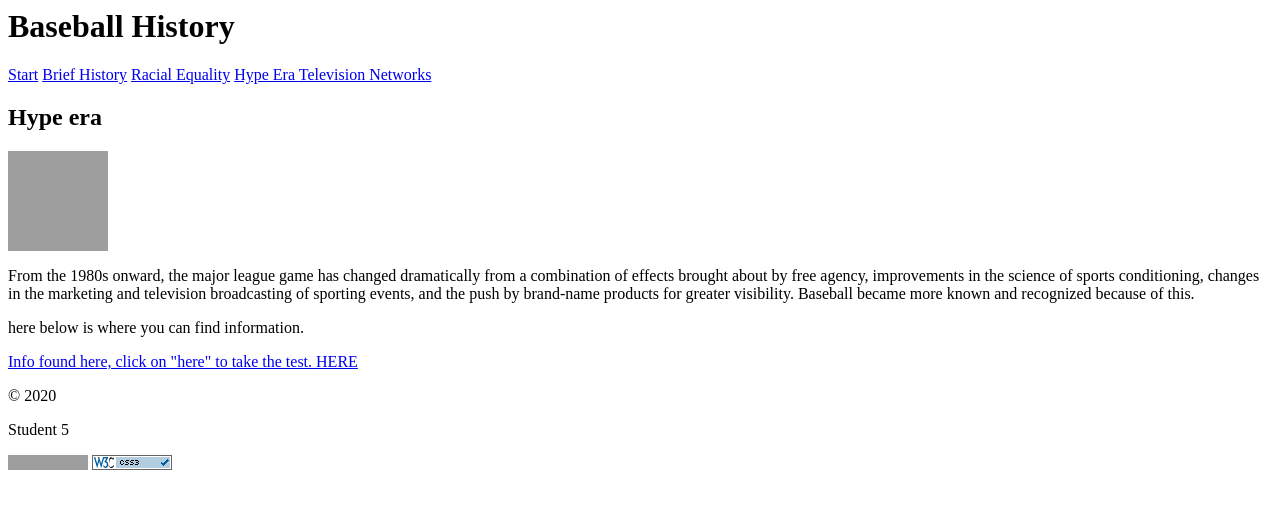
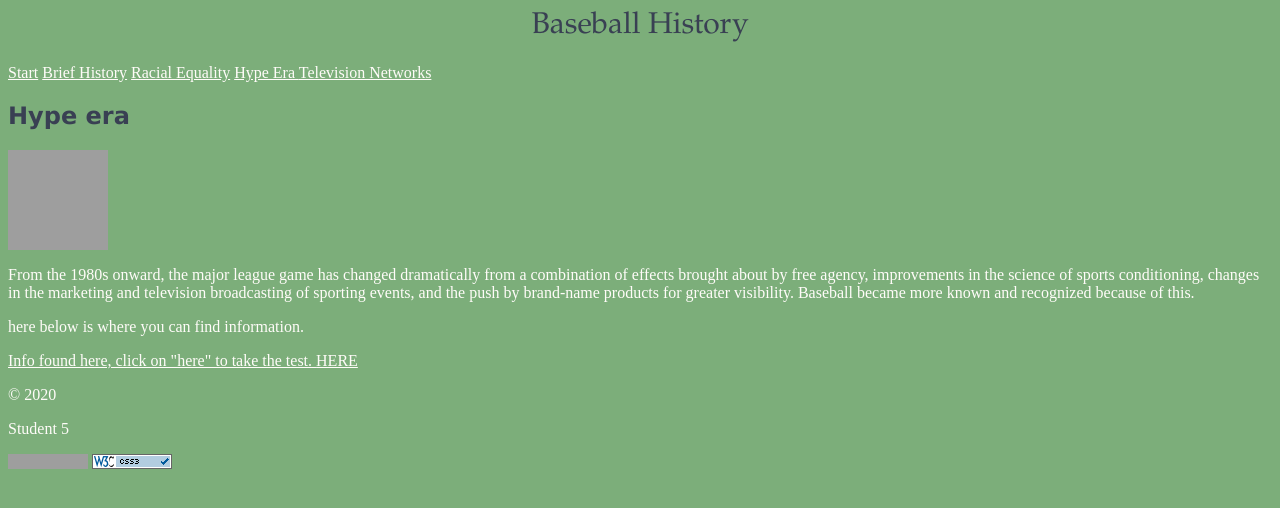
Before and after one commit to 2020spring4/2020spring4.github.io, a plain HTML site: page virtualtourhypeera.html in a window 1280 px wide. Drawn offline with Linux system fonts and the light colour scheme; grey boxes are pictures that could not be loaded.

Commit message:
Update virtualtourhypeera.html

```diff
--- a/virtualtourhypeera.html
+++ b/virtualtourhypeera.html
@@ -1,22 +1,22 @@
 <html>
 <head>
   <title>Virtual Tour</title>
-  <link href="style.css" rel="stylesheet" type="text/css">
+  <link href="2020spring4.github.io/virtualtour.css" rel="stylesheet" type="text/css">
 </head>
 <body>
   <h1>Baseball History</h1>
 
 <div id="links">
 
-<a href="Insert Link here" >Start</a>
+<a href="2020spring4.github.io/virtualtour.html" >Start</a>
 
-<a href="Insert Link here">Brief History</a>
+<a href="2020spring4.github.io/virtualtourbriefhistory.html">Brief History</a>
 
-<a href="Insert Link here" >Racial Equality</a>
+<a href="2020spring4.github.io/virtualtourracism.html" >Racial Equality</a>
 
-<a href="Insert Link here" >Hype Era </a>
+<a href="2020spring4.github.io/virtualtourhypeera.html" >Hype Era </a>
 
-<a href="Insert Link here">Television Networks</a>
+<a href="2020spring4.github.io/virtualtourtelevisionandbaseball.html">Television Networks</a>
 
 </div>
 <h2> Hype era</h2>
```
